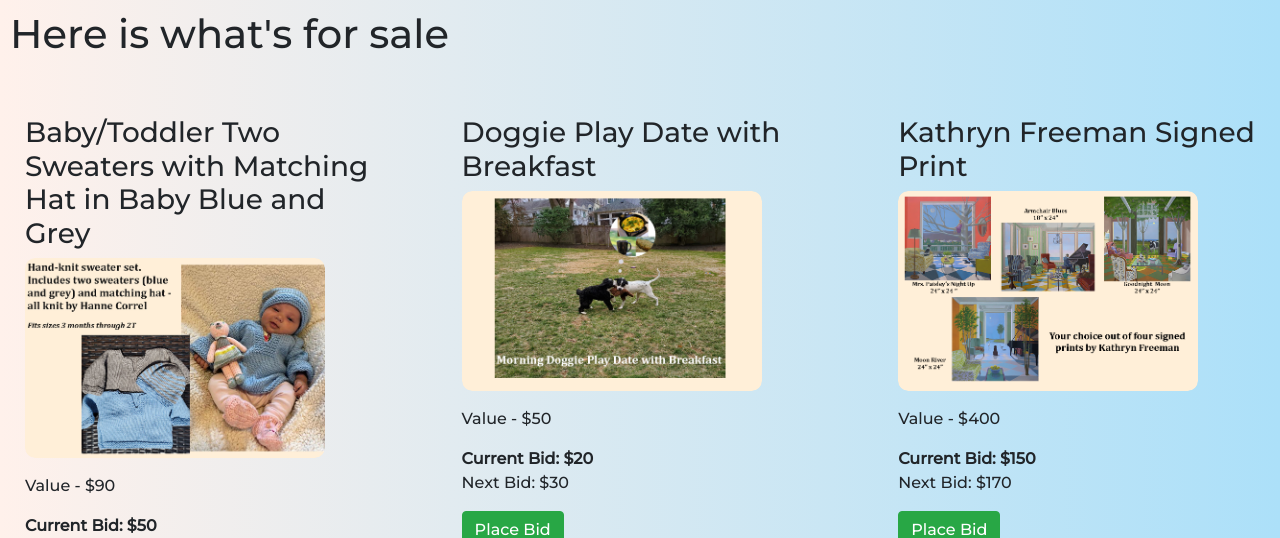
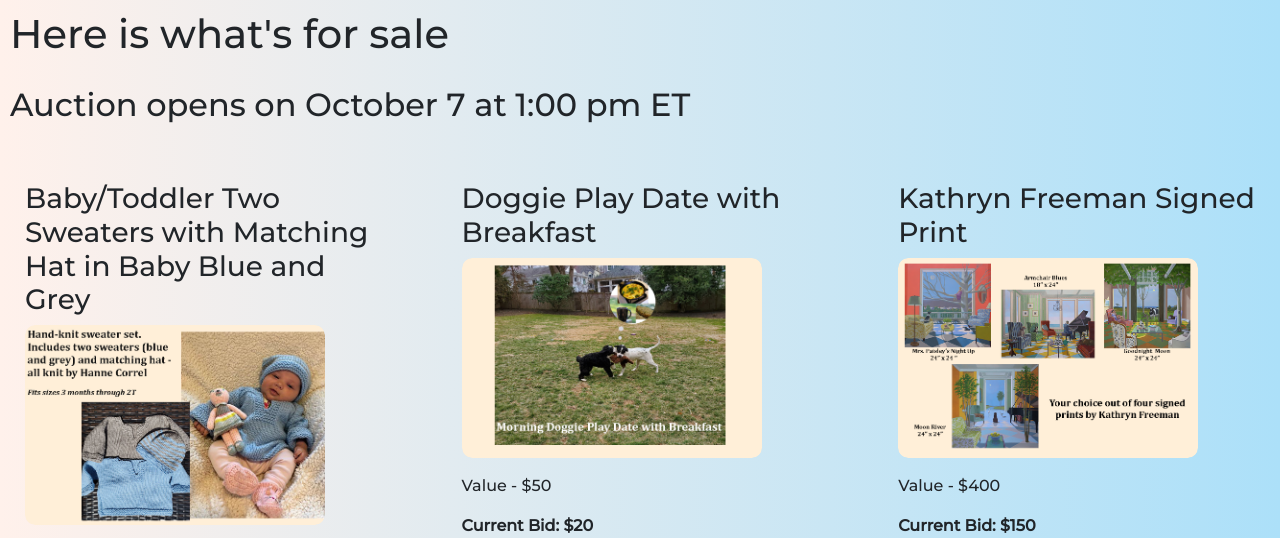
Before and after one commit to zach-brown-18/ccc-auction-current, a Flask app: page /items in a window 1280 px wide. Shown: the part 90-628 px from the top of the page. Run offline with Flask 2, Linux system fonts and the light colour scheme; a user stored in the database is signed in; data comes from the database, SQL or seed files in the repository; some libraries are stand-ins or nearby versions.

Commit message:
Auction open date listed in 'Items' page header.

```diff
--- a/ccc_auction/static/css/scroller.css
+++ b/ccc_auction/static/css/scroller.css
@@ -11,7 +11,7 @@ html,body{
     font-family: 'Montserrat', sans-serif;
 }
 
-.items-page-title h1{
+.items-page-title h1,h2{
     padding: 10px;
 }
 
--- a/ccc_auction/templates/items.html
+++ b/ccc_auction/templates/items.html
@@ -10,6 +10,7 @@
 
         <div class="items-page-title">
             <h1> Here is what's for sale </h1>
+            <h2> Auction opens on October 7 at 1:00 pm ET</h2>
         </div>
 
         <div class="row">
```
